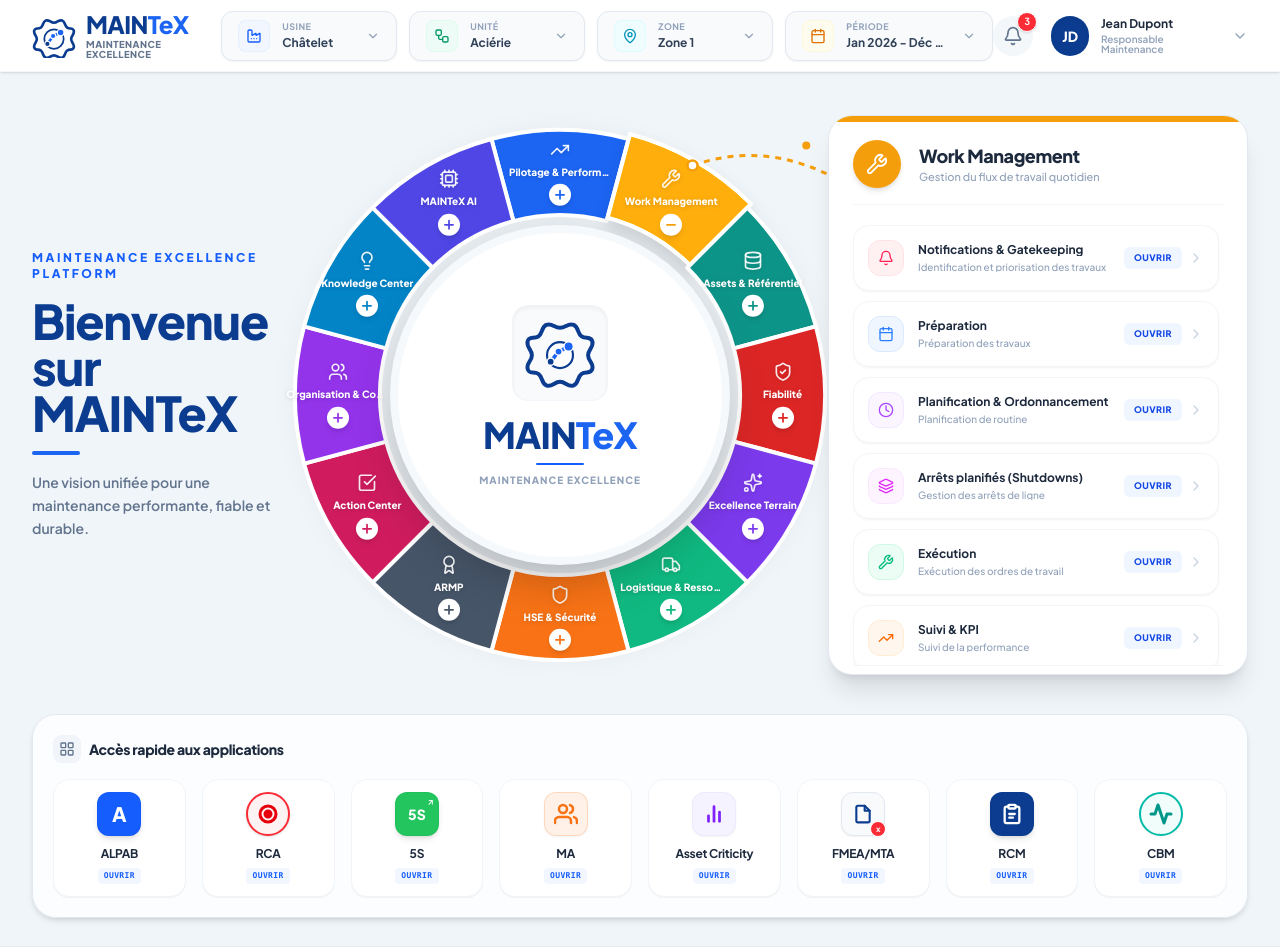
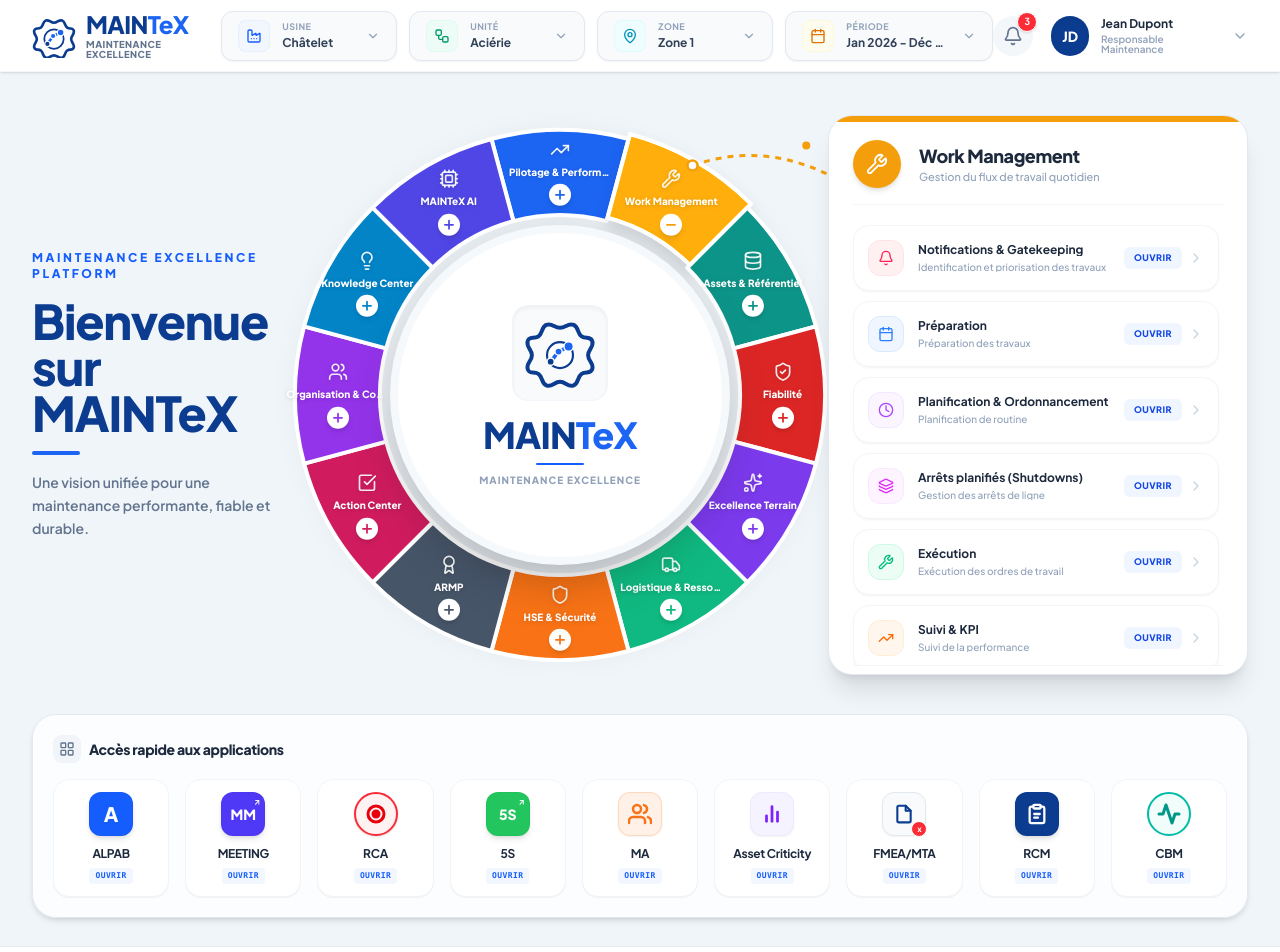
Before and after one commit to BTIFEN/MAINTEXCEL-ONLINE, a React (Vite) app: page / in a window 1280 px wide. Shown: the top 952 px of the page. Built offline with nearby package versions, Linux system fonts and the light colour scheme; no server answers.

Commit message:
feat(portal): add Meeting Management quick-access tile

```diff
--- a/src/components/QuickApplicationsBar.tsx
+++ b/src/components/QuickApplicationsBar.tsx
@@ -19,6 +19,17 @@ export default function QuickApplicationsBar({ onNavigate }: QuickApplicationsBa
       icon: (
         <div className="w-11 h-11 rounded-xl bg-blue-600 flex items-center justify-center text-white font-black text-xl shadow-md border border-blue-700/10">
           A
+        </div>
+      )
+    },
+    {
+      id: 'meeting-management',
+      name: 'MEETING',
+      subtitle: 'Réunions & Performance Industrielle',
+      icon: (
+        <div className="w-11 h-11 rounded-xl bg-indigo-600 flex items-center justify-center text-white font-black text-sm shadow-md border border-indigo-700/10 relative">
+          MM
+          <span className="absolute top-1 right-1 text-[8px] font-bold">↗</span>
         </div>
       )
     },
@@ -146,8 +157,8 @@ export default function QuickApplicationsBar({ onNavigate }: QuickApplicationsBa
         </h3>
       </div>
 
-      {/* Horizontal row of 8 cards */}
-      <div className="grid grid-cols-2 sm:grid-cols-4 lg:grid-cols-8 gap-4">
+      {/* Applications connected and planned */}
+      <div className="grid grid-cols-2 sm:grid-cols-3 lg:grid-cols-9 gap-4">
         {apps.map((app) => (
           <div
             key={app.name}
```
